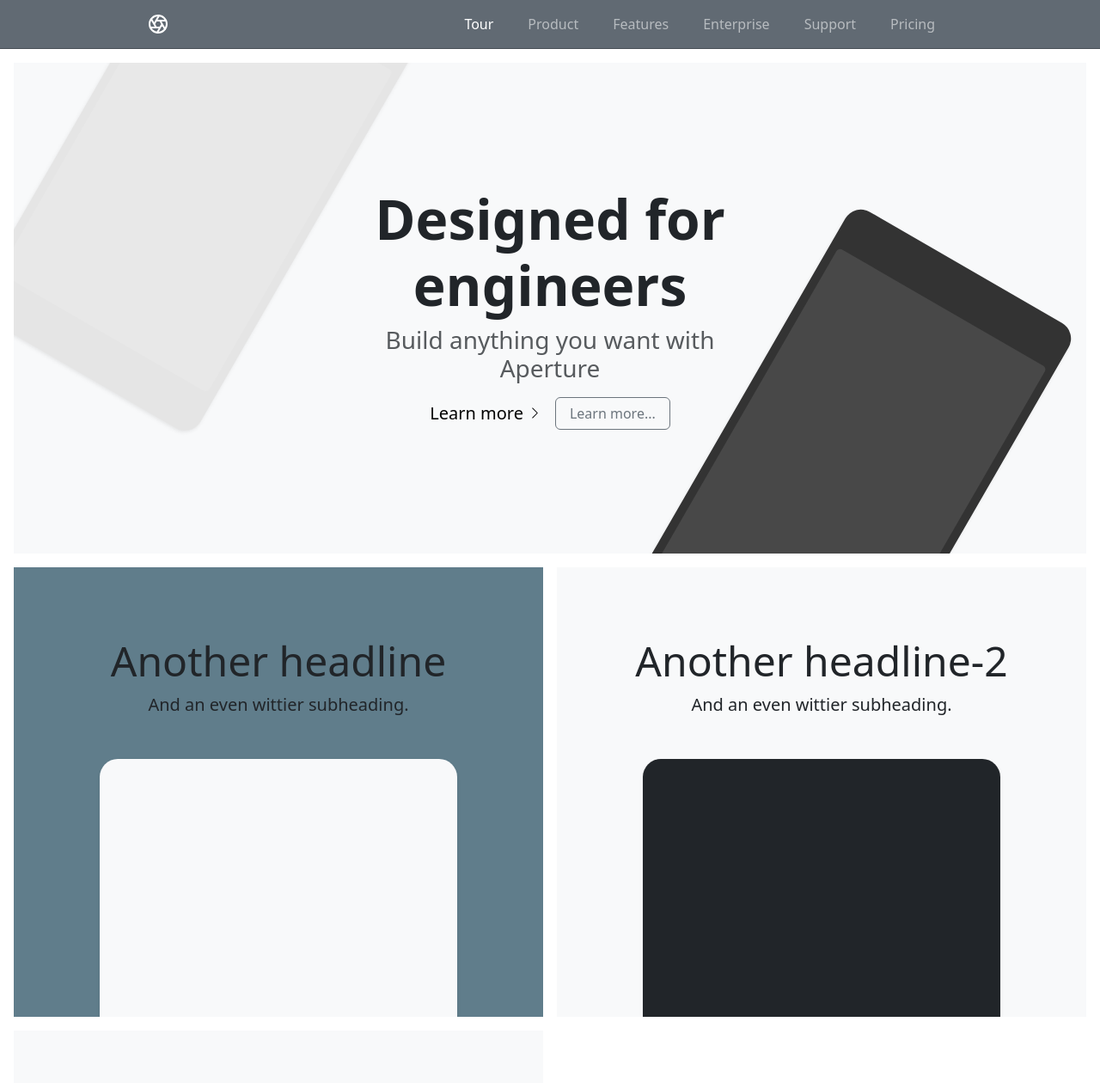
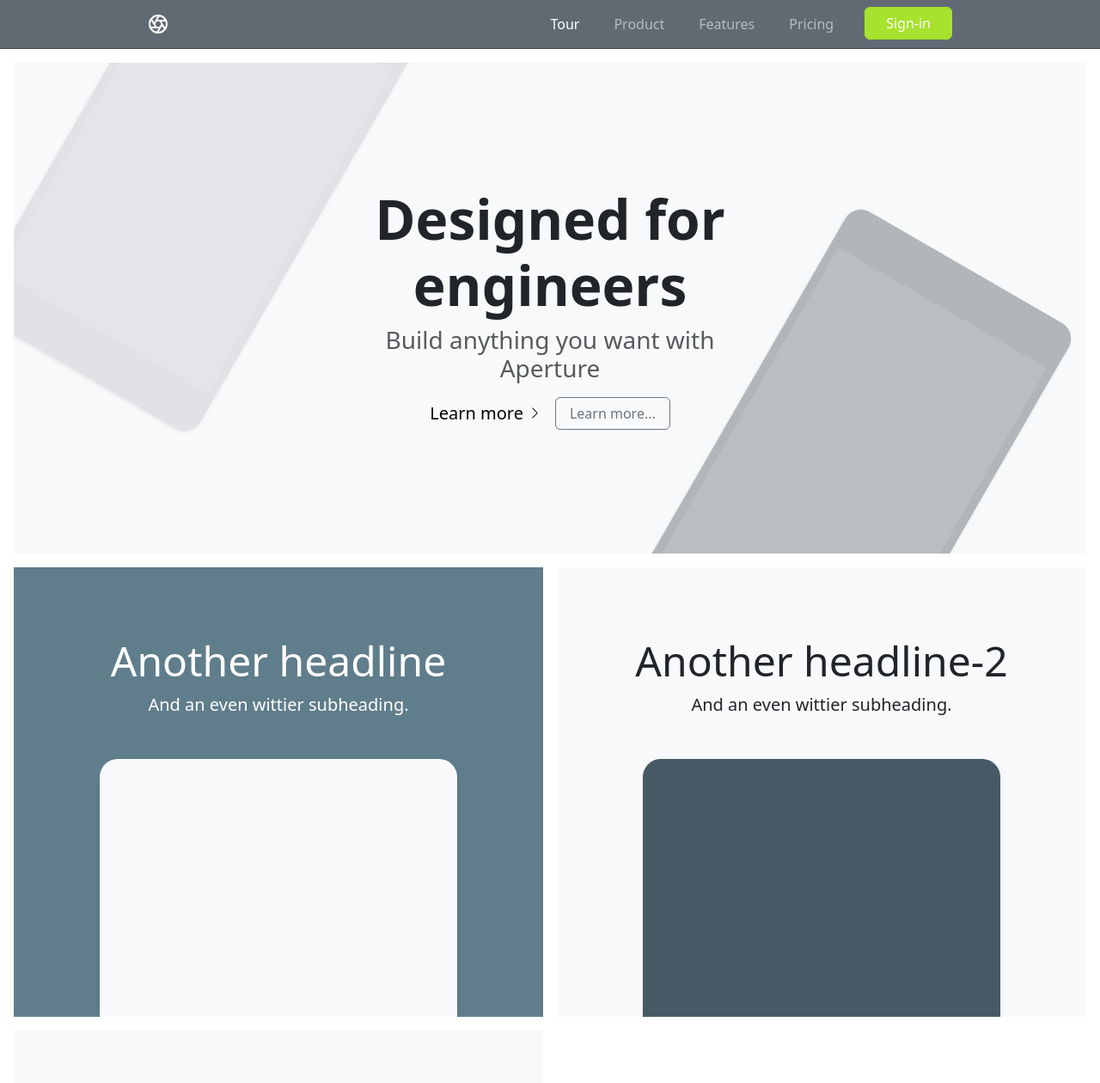
Before and after one commit to diixo/giid.io, a plain HTML site: page product.html in a window 1280 px wide. Shown: the top 1260 px of the page at 86% size. Drawn offline with Linux system fonts and the light colour scheme.

Commit message:
product.html + product.css: = color palette refactoring update + nav-button

```diff
--- a/css/product.css
+++ b/css/product.css
@@ -1,6 +1,5 @@
 :root {
   --cadetblue: #5F9EA0;
-
 
   --my-primary: #569EB8;
   --my-1-hover: #468AA3;
@@ -11,11 +10,21 @@
   --my-primary-text:   #FFFFFF;
 
 
+  --my-primary-dark: #607d8b;
+  --my-primary-black: #455A64;
+
+  /*
   --bs-sky-v1: #2FA4A9;
   --bs-sky-hover-v1: #238C90;
 
   --bs-sky-v2: #0086B8;
   --bs-sky-hover-v2: #0076A8;
+  */
+
+  /* gpt colors generated for green button */
+  --bd-green-accent: #A6E22E;
+  --bd-green-accent-rgb: 166, 226, 46;
+  --bd-green-accent-hover: #8CC82C;
 }
 
 .container {
@@ -36,10 +45,12 @@
   -webkit-backdrop-filter: saturate(180%) blur(20px);
   backdrop-filter: saturate(180%) blur(20px);
 }
+
 .site-header a {
   color: #8e8e8e;
   transition: color .15s ease-in-out;
 }
+
 .site-header a:hover {
   color: #fff;
   text-decoration: none;
@@ -55,7 +66,7 @@
   bottom: -30%;
   width: 300px;
   height: 540px;
-  background-color: #333;
+  background-color: #b0b6ba;
   border-radius: 21px;
   transform: rotate(30deg);
 }
@@ -76,9 +87,23 @@
   right: auto;
   bottom: 0;
   left: 5%;
-  background-color: #e5e5e5;
+  background-color: #e0e2e5;
 }
 
+/* gpt colors generated */
+.btn-accent-green {
+  --bs-btn-font-weight: 500;
+  --bs-btn-color: var(--bs-white);
+  --bs-btn-bg: var(--bd-green-accent);
+  --bs-btn-border-color: var(--bd-green-accent);
+  --bs-btn-hover-color: var(--bs-white);
+  --bs-btn-hover-bg: var(--bd-green-accent-hover);
+  --bs-btn-hover-border-color: var(--bd-green-accent-hover);
+  --bs-btn-focus-shadow-rgb: var(--bd-green-accent-rgb);
+  --bs-btn-active-color: var(--bs-white);
+  --bs-btn-active-bg: #7FAE1F;
+  --bs-btn-active-border-color: #7FAE1F;
+}
 
 /*
  * Extra utilities
--- a/product.html
+++ b/product.html
@@ -186,9 +186,8 @@
                 <li class="nav-item"><a class="nav-link link-body-emphasis" href="tour.html">Tour</a></li>
                 <li class="nav-item"><a class="nav-link" href="product.html">Product</a></li>
                 <li class="nav-item"><a class="nav-link" href="features.html">Features</a></li>
-                <li class="nav-item"><a class="nav-link" href="enterprise.html">Enterprise</a></li>
-                <li class="nav-item"><a class="nav-link" href="support.html">Support</a></li>
                 <li class="nav-item"><a class="nav-link" href="pricing.html">Pricing</a></li>
+                <li class="nav-item"><button class="btn btn-accent-green ms-3 px-4">Sign-in</button></li>
               </ul>
             </div>
           </div>
@@ -218,8 +217,8 @@
         <div class="product-device product-device-2 shadow-sm d-none d-md-block"></div>
       </div>
       <div class="d-md-flex flex-md-equal w-100 my-md-3 ps-md-3">
-        <div class="me-md-3 pt-3 px-3 pt-md-5 px-md-5 text-center overflow-hidden" style="background-color: #607d8b">
-          <div class="my-3 py-3">
+        <div class="me-md-3 pt-3 px-3 pt-md-5 px-md-5 text-center overflow-hidden" style="background-color: var(--my-primary-dark)">
+          <div class="my-3 py-3 text-white">
             <h2 class="display-5">Another headline</h2>
             <p class="lead">And an even wittier subheading.</p>
           </div>
@@ -234,8 +233,8 @@
             <p class="lead">And an even wittier subheading.</p>
           </div>
           <div
-            class="bg-dark shadow-sm mx-auto"
-            style="width: 80%; height: 300px; border-radius: 21px 21px 0 0"
+            class="shadow-sm mx-auto"
+            style="width: 80%; height: 300px; border-radius: 21px 21px 0 0; background-color: var(--my-primary-black)"
           ></div>
         </div>
       </div>
@@ -246,8 +245,8 @@
             <p class="lead">And an even wittier subheading.</p>
           </div>
           <div
-            class="bg-dark shadow-sm mx-auto"
-            style="width: 80%; height: 300px; border-radius: 21px 21px 0 0"
+            class="shadow-sm mx-auto"
+            style="width: 80%; height: 300px; border-radius: 21px 21px 0 0; background-color: var(--my-1-hover)"
           ></div>
         </div>
         <div class="me-md-3 pt-3 px-3 pt-md-5 px-md-5 text-center overflow-hidden">
```
